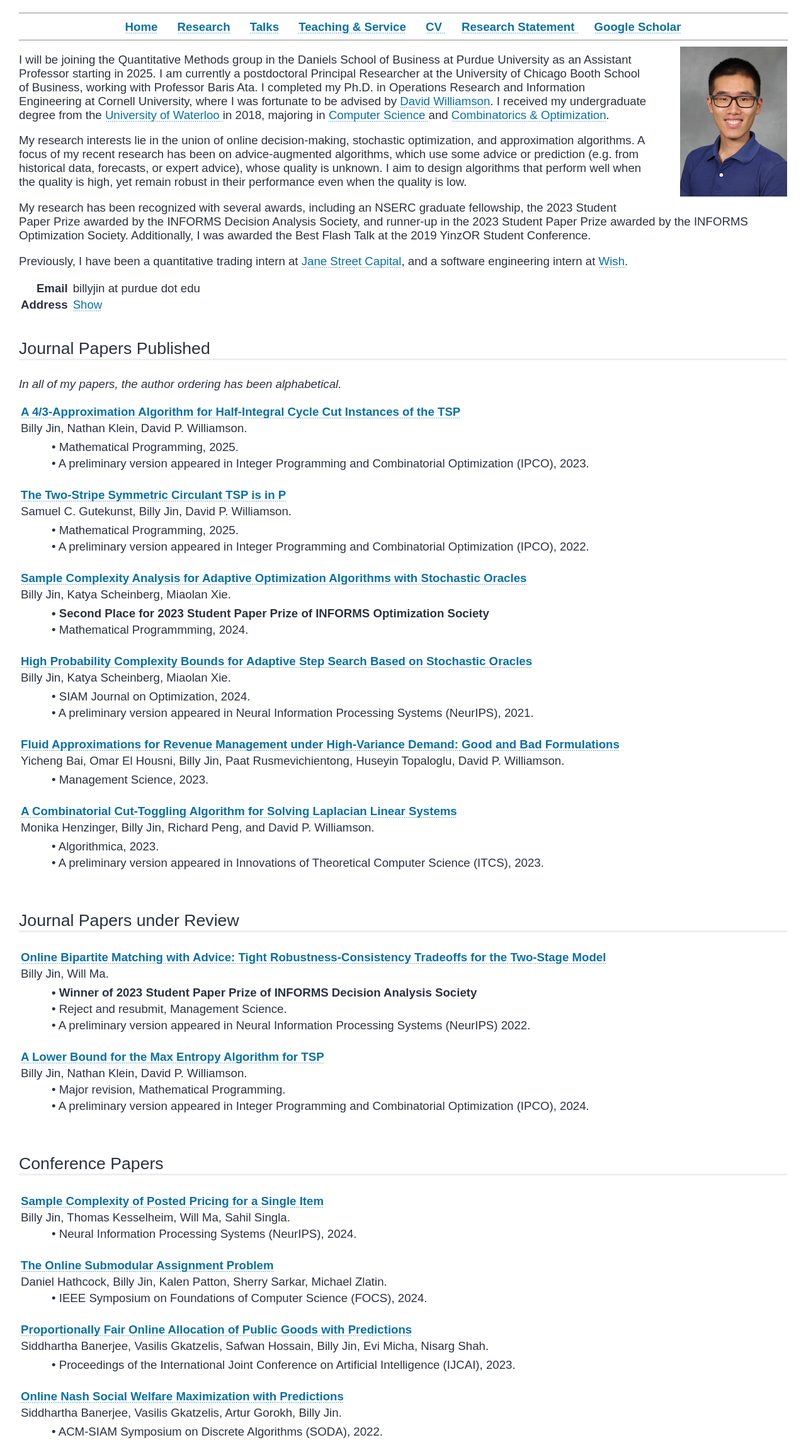
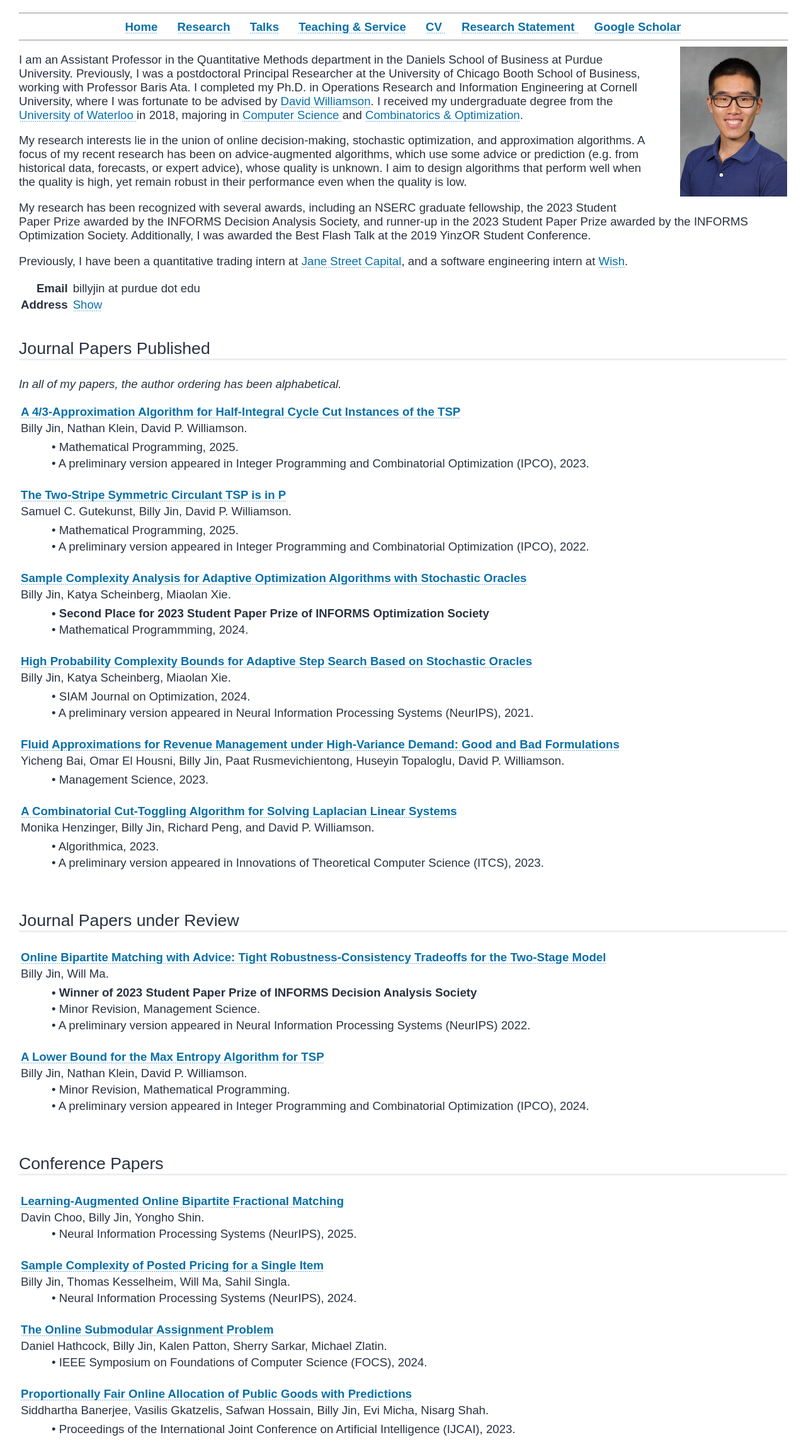
Before and after one commit to billyzjin/billyzjin.github.io, a plain HTML site: page index.html in a window 1280 px wide. Shown: the part 65-2370 px from the top of the page at 63% size. Drawn offline with Linux system fonts and the light colour scheme.

Commit message:
sep252025

```diff
--- a/index.html
+++ b/index.html
@@ -127,7 +127,7 @@ td.firstCol {
 
             <img style="float: right; margin-left: 50px; padding-bottom: 10px;" src="photo.jpg" alt="photo" />
 
-            <p> I will be joining the Quantitative Methods group in the Daniels School of Business at Purdue University as an Assistant Professor starting in 2025. I am currently a postdoctoral Principal Researcher at the University of Chicago Booth School of Business, working with Professor Baris Ata. I completed my Ph.D. in Operations Research and Information Engineering at Cornell University, where I was fortunate to be advised by <a href="http://www.davidpwilliamson.net/work/"> David Williamson</a>.  I received my undergraduate degree from the <a href="https://uwaterloo.ca"> University of Waterloo </a> in 2018, majoring in <a href="https://cs.uwaterloo.ca"> Computer Science </a> and <a href="https://uwaterloo.ca/combinatorics-and-optimization"> Combinatorics & Optimization</a>.
+            <p> I am an Assistant Professor in the Quantitative Methods department in the Daniels School of Business at Purdue University. Previously, I was a postdoctoral Principal Researcher at the University of Chicago Booth School of Business, working with Professor Baris Ata. I completed my Ph.D. in Operations Research and Information Engineering at Cornell University, where I was fortunate to be advised by <a href="http://www.davidpwilliamson.net/work/"> David Williamson</a>.  I received my undergraduate degree from the <a href="https://uwaterloo.ca"> University of Waterloo </a> in 2018, majoring in <a href="https://cs.uwaterloo.ca"> Computer Science </a> and <a href="https://uwaterloo.ca/combinatorics-and-optimization"> Combinatorics & Optimization</a>.
 
 <!--             My current research focuses on the design and analysis of online algorithms for problems arising in operations research and computer science. My research is supported by an NSERC fellowship.
  -->
@@ -158,9 +158,9 @@ td.firstCol {
             <td>
             <a href="#" onclick="document.getElementById('address').style.display = ''; document.getElementById('address_show_link').style.display = 'none'; return false;" id="address_show_link" style="display: none;">Show</a>
             <span id="address">
-            Rhodes Hall 269<br />
-            Cornell University<br />
-            Ithaca, NY 14850<br />
+            Young Hall 1027<br />
+            Purdue University<br />
+            West Lafayette, IN<br />
             USA
             </span>
             <script type="text/javascript">
@@ -289,7 +289,7 @@ td.firstCol {
 			  <td style="padding-bottom: 5px"> Billy Jin, Will Ma. </td>
 			</tr>
 			<tr><td style="padding-left:50px"> <strong> &bull; Winner of 2023 Student Paper Prize of INFORMS Decision Analysis Society </strong></td></tr>
-			<tr> <td style="padding-left:50px"> &bull; Reject and resubmit, Management Science. </td> </tr>
+			<tr> <td style="padding-left:50px"> &bull; Minor Revision, Management Science. </td> </tr>
 			<tr> <td style="padding-left:50px"> &bull; A preliminary version appeared in Neural Information Processing Systems (NeurIPS) 2022. </td> </tr>
 		  </tbody>
 		</table>
@@ -303,13 +303,26 @@ td.firstCol {
 			<tr>
 			  <td> Billy Jin, Nathan Klein, David P. Williamson. </td>
 			</tr>
-			<tr> <td style="padding-left:50px"> &bull; Major revision, Mathematical Programming. </td> </tr>
+			<tr> <td style="padding-left:50px"> &bull; Minor Revision, Mathematical Programming. </td> </tr>
 			<tr> <td style="padding-left:50px"> &bull; A preliminary version appeared in Integer Programming and Combinatorial Optimization (IPCO), 2024. </td> </tr>
 		  </tbody>
 		</table>
 		<br>
 
 		<h2 style="width: 100%; text-align: left;"> Conference Papers </h2>
+
+		<table style="width: 95%">
+		  <tbody>
+			<tr>
+			  <td scope="row"><strong> <a href="https://arxiv.org/abs/2406.00819" target="_blank"> Learning-Augmented Online Bipartite Fractional Matching </a> </strong></td>
+			</tr>
+			<tr>
+			  <td> Davin Choo, Billy Jin, Yongho Shin. </td>
+			</tr>
+			<tr> <td style="padding-left:50px"> &bull; Neural Information Processing Systems (NeurIPS), 2025. </td> </tr>
+		  </tbody>
+		</table>
+		<br>
 
 		<table style="width: 95%">
 		  <tbody>
```
